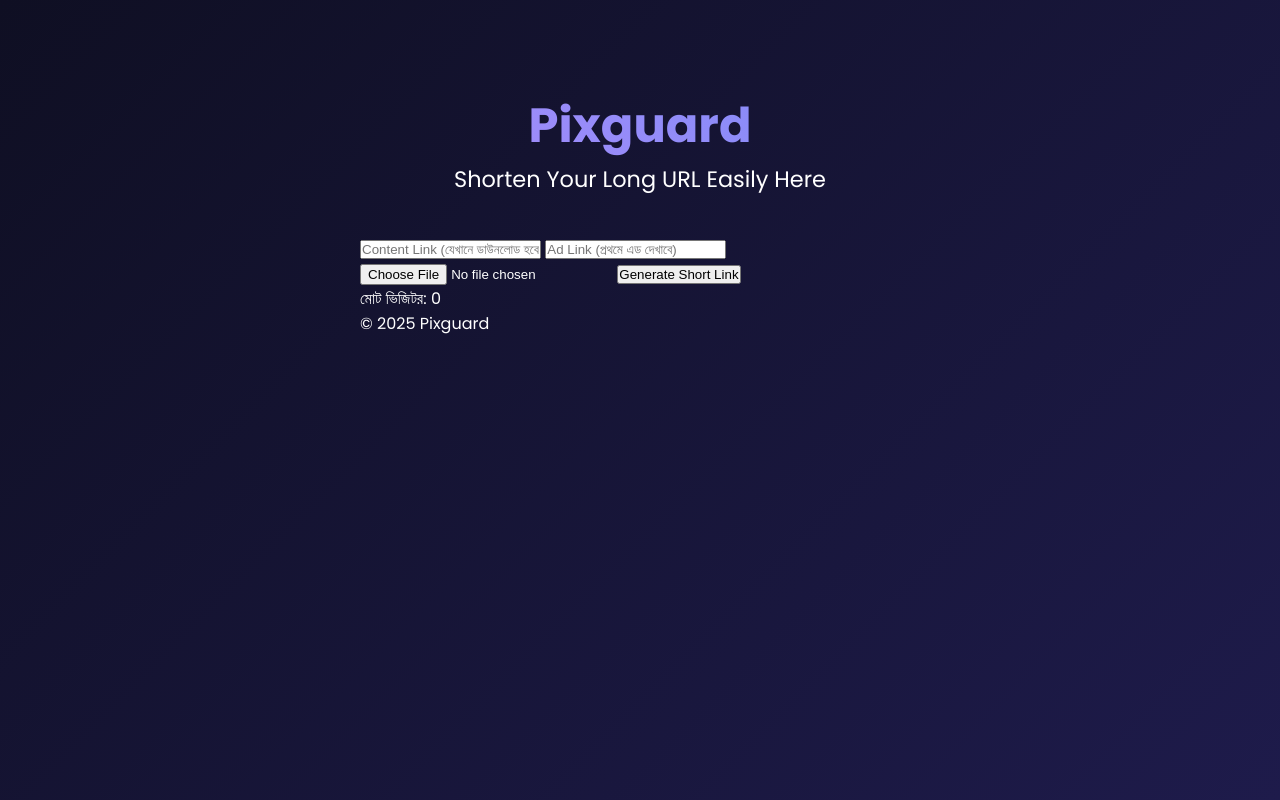
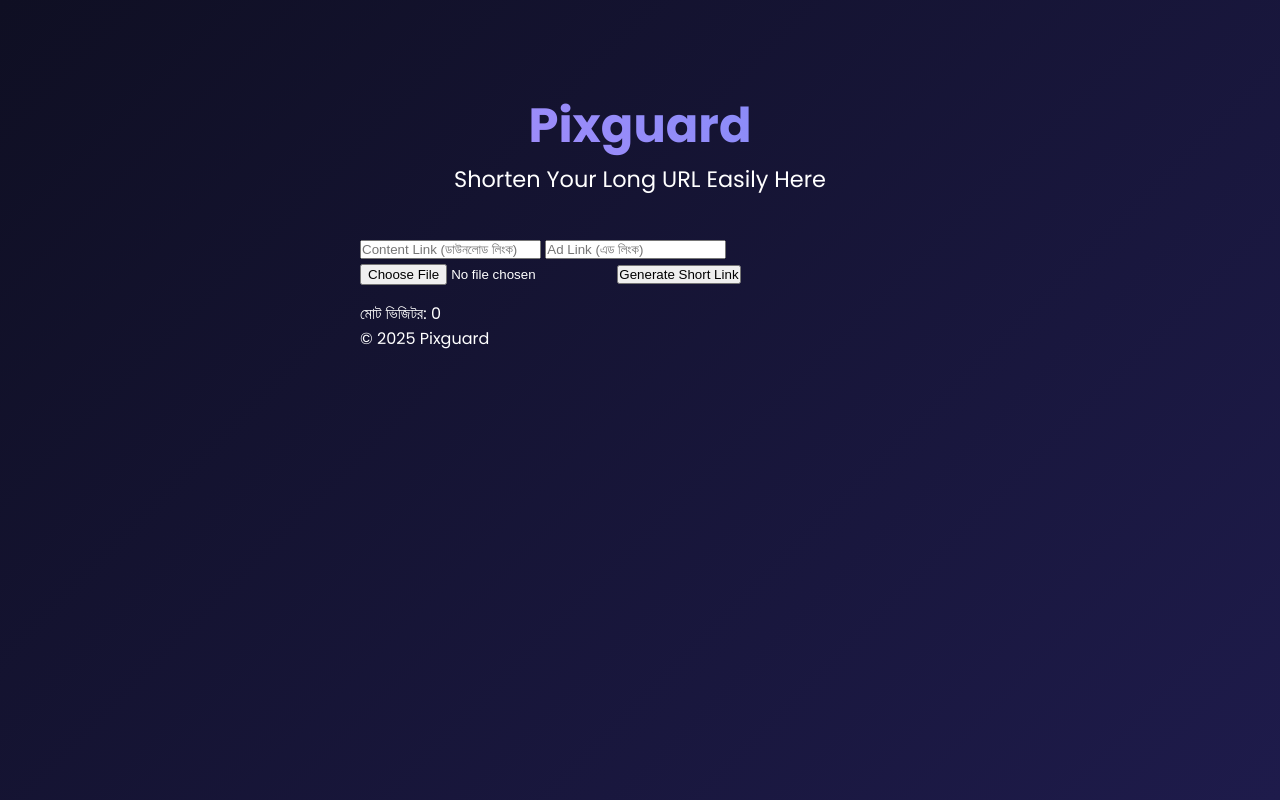
Before and after one commit to shakib0122222/Urlpix, a plain HTML site: page index.html in a window 1280 px wide. Drawn offline with Linux system fonts and the light colour scheme; no server answers.

Commit message:
Update index.html

```diff
--- a/index.html
+++ b/index.html
@@ -8,18 +8,15 @@
 </head>
 <body>
   <div class="container">
-    <header>
-      <h1>Pixguard</h1>
-      <p>Shorten Your Long URL Easily Here</p>
-    </header>
+    <header><h1>Pixguard</h1><p>Shorten Your Long URL Easily Here</p></header>
 
     <div class="card">
-      <input type="url" id="contentUrl" placeholder="Content Link (যেখানে ডাউনলোড হবে)" required>
-      <input type="url" id="adUrl" placeholder="Ad Link (প্রথমে এড দেখাবে)" required>
+      <input type="url" id="contentUrl" placeholder="Content Link (ডাউনলোড লিংক)" required>
+      <input type="url" id="adUrl" placeholder="Ad Link (এড লিংক)" required>
       <input type="file" id="image" accept="image/*" required>
       <button id="generateBtn">Generate Short Link</button>
       <div class="loader" id="loader"></div>
-      <div id="error" style="color:#ff6b6b;margin-top:15px;display:none;"></div>
+      <div id="msg" style="margin-top:15px;color:#ff6b6b;"></div>
     </div>
 
     <div class="stats">মোট ভিজিটর: <span id="visits">0</span></div>
```
